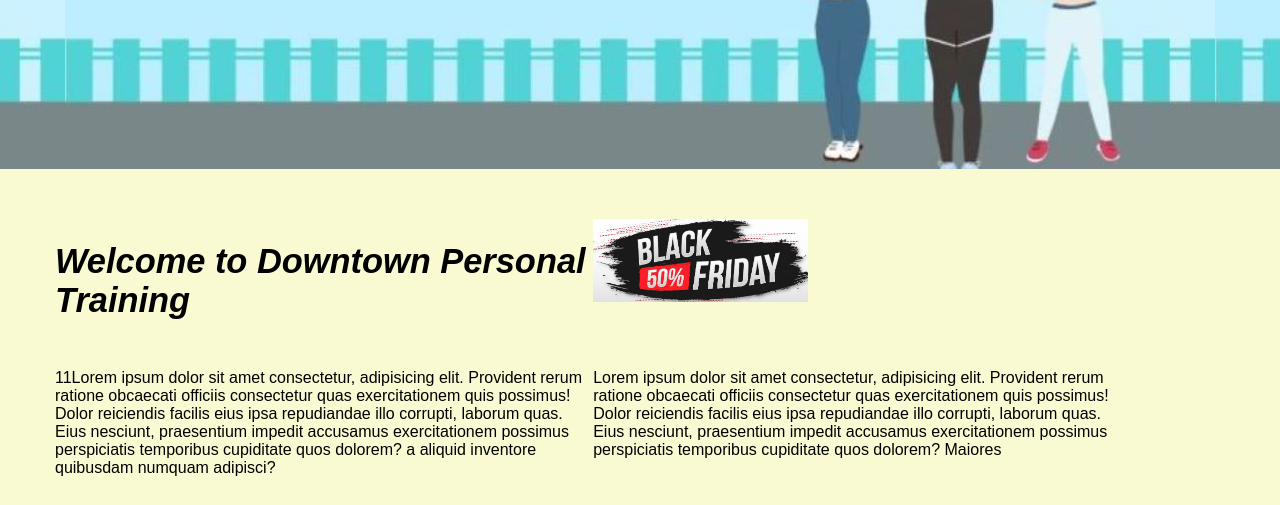
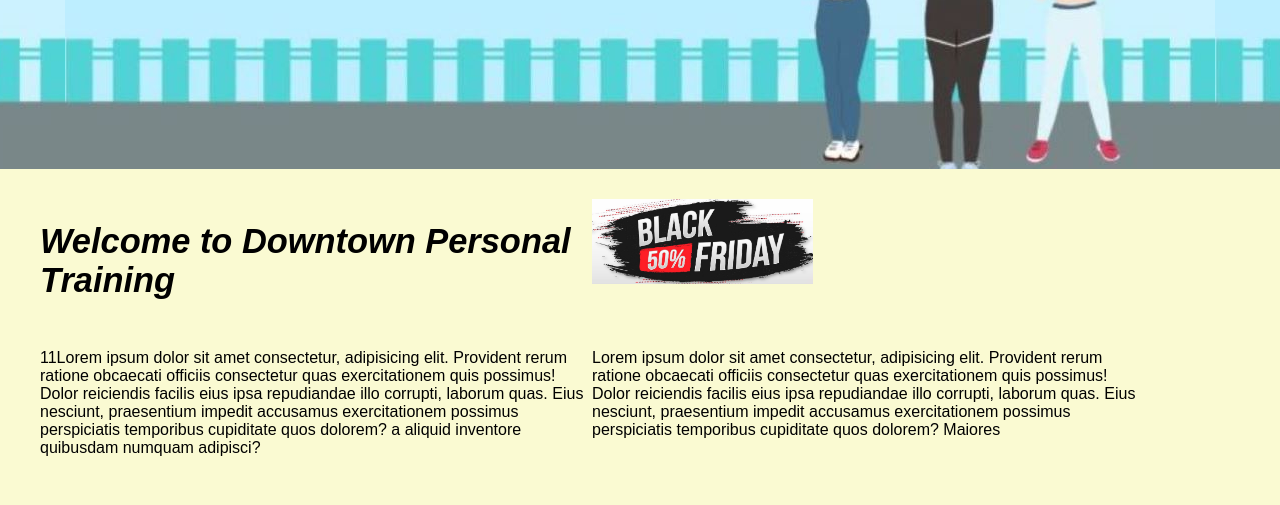
Before and after one commit to Dgall963/DowntownPT, a plain HTML site: page index.html in a window 1280 px wide. Shown: the part 389-894 px from the top of the page. Drawn offline with Linux system fonts and the light colour scheme.

Commit message:
project commit

```diff
--- a/style.css
+++ b/style.css
@@ -82,7 +82,7 @@ body {
       column-width: auto;
       padding-left: 5px;
       padding-right: 5px;
-      margin: 50px;
+      margin: 30px 35px 35px 35px;
       font-size: 1em;
       background-color: lightgoldenrodyellow;}
 
```
